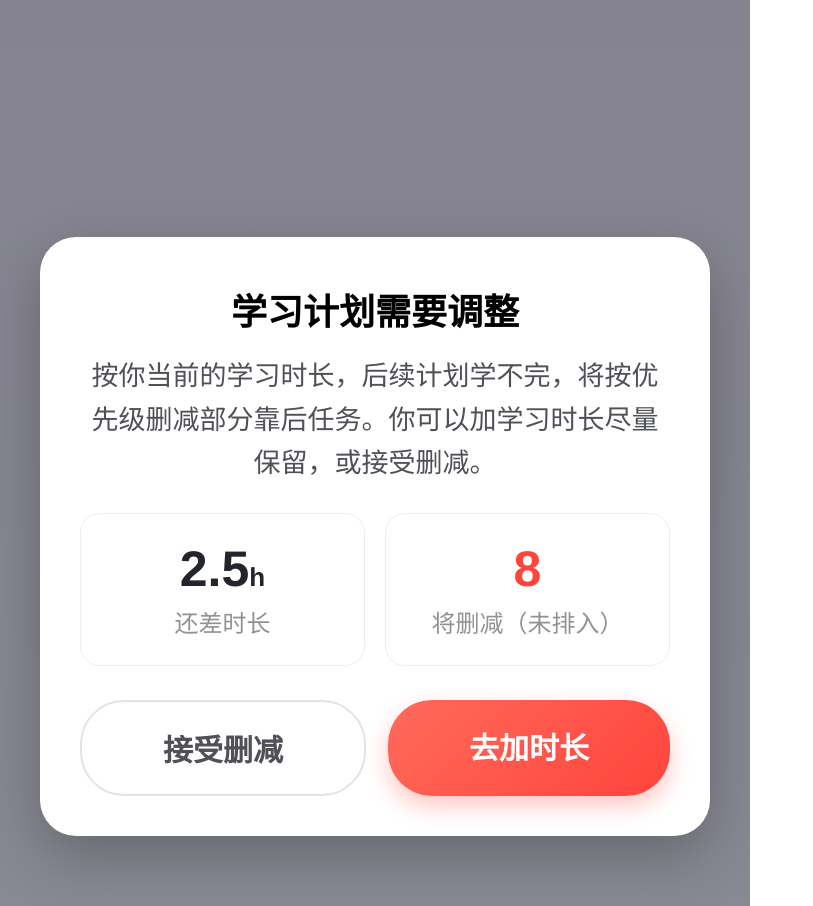
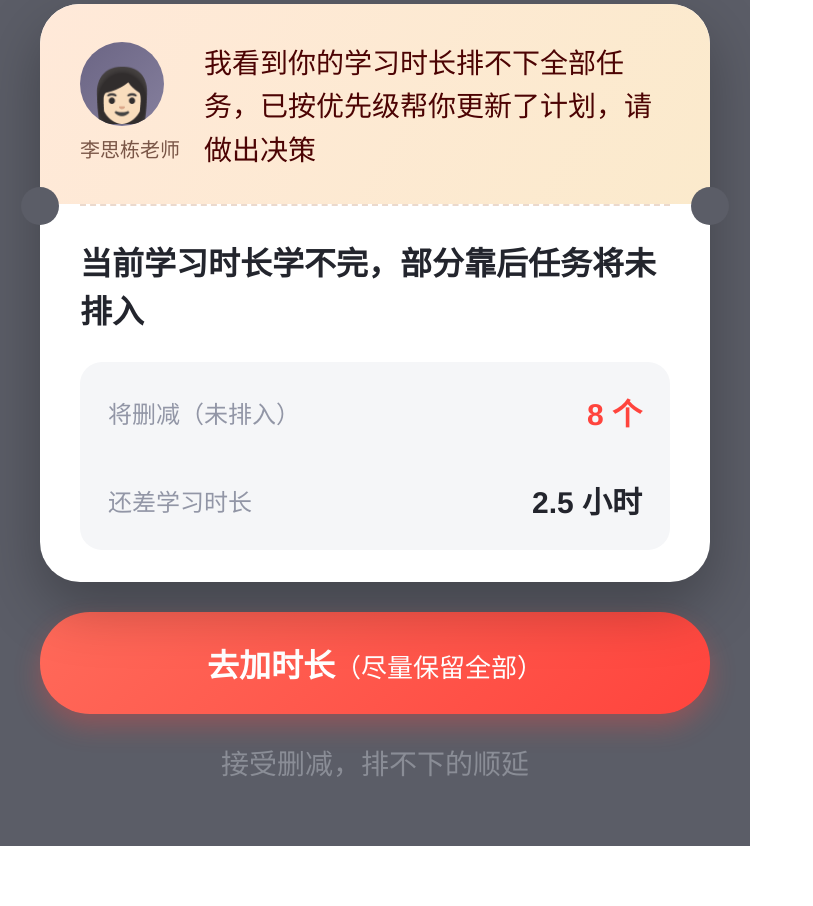
Before and after one commit to papago0506/my-site, a plain HTML site: page learning-plan-ui/dlg_capacity.html in a window 1280 px wide. Shown: the part 334-1240 px from the top of the page, without its empty margins (0-813 px from the left). After the commit the page ends 1180 px from the top, so only its background shows below. Drawn offline with Linux system fonts and the light colour scheme.

Commit message:
style: dlg_capacity.html figma redesign

```diff
--- a/learning-plan-ui/dlg_capacity.html
+++ b/learning-plan-ui/dlg_capacity.html
@@ -1,26 +1,40 @@
 <!DOCTYPE html><html lang="zh"><head><meta charset="utf-8"><style>
-:root{--coral:#FF443D;--coral-2:#FF6A5A;--coral-wash:#FFF1F0;--t1:#23252D;--t2:#4F5157;--t3:#919296;--div:#EEEEF1;}
 *{margin:0;padding:0;box-sizing:border-box;font-family:"PingFang SC","Helvetica Neue",Arial,sans-serif;-webkit-font-smoothing:antialiased;}
-.screen{width:750px;height:1240px;position:relative;background:linear-gradient(180deg,#EDE5F5,#F5F6FD);overflow:hidden;}
-.mask{position:absolute;inset:0;background:rgba(28,30,42,.5);}
-.dlg{position:absolute;left:40px;right:40px;bottom:70px;background:#fff;border-radius:36px;padding:46px 40px 40px;box-shadow:0 20px 60px rgba(0,0,0,.25);}
-.h{font-size:36px;font-weight:700;text-align:center;margin-bottom:20px;}
-.body{font-size:27px;color:var(--t2);line-height:1.6;text-align:center;margin-bottom:28px;}
-.stat{display:flex;gap:20px;margin-bottom:34px;}
-.stat .box{flex:1;border:1px solid #EEE;border-radius:20px;padding:26px 0;text-align:center;}
-.stat .num{font-size:50px;font-weight:800;} .stat .k{font-size:24px;color:var(--t3);margin-top:6px;}
-.acts{display:flex;gap:22px;}
-.b{flex:1;text-align:center;padding:24px 0;border-radius:44px;font-size:30px;font-weight:700;}
-.b-sec{border:2px solid #E2E3E9;color:var(--t2);}
-.b-pri{background:linear-gradient(135deg,var(--coral-2),var(--coral));color:#fff;box-shadow:0 10px 22px rgba(255,68,61,.3);}
+.screen{width:750px;height:1180px;position:relative;background:#5b5d67;overflow:hidden;}
+.sheet{position:absolute;left:40px;right:40px;bottom:64px;}
+.card{background:#fff;border-radius:40px;position:relative;box-shadow:0 24px 60px rgba(0,0,0,.28);}
+.header{background:linear-gradient(120deg,#FFE9D9,#FBEACC);border-radius:40px 40px 0 0;padding:38px 40px 32px;display:flex;gap:24px;align-items:flex-start;}
+.avatar{width:84px;height:84px;border-radius:50%;background:linear-gradient(135deg,#6B6584,#857F9D);flex-shrink:0;display:flex;align-items:flex-end;justify-content:center;font-size:52px;overflow:hidden;}
+.aw{flex-shrink:0;text-align:center;} .aname{font-size:20px;color:#7a5647;margin-top:8px;white-space:nowrap;}
+.msg{flex:1;font-size:28px;line-height:1.55;color:#4C0303;font-weight:500;}
+.msg .em{color:#FF443D;font-weight:700;}
+.divider{position:relative;border-top:2px dashed #EBD9CD;margin:0 40px;}
+.notch{position:absolute;top:-19px;width:38px;height:38px;border-radius:50%;background:#5b5d67;}
+.nl{left:-59px;} .nr{right:-59px;}
+.body{padding:34px 40px 32px;}
+.title{font-size:32px;font-weight:700;color:#23252D;line-height:1.5;margin-bottom:26px;}
+.statbox{background:#F5F6F8;border-radius:22px;padding:6px 28px;}
+.srow{display:flex;justify-content:space-between;align-items:center;padding:22px 0;}
+.srow .k{font-size:24px;color:#9296A6;font-weight:500;} .srow .v{font-size:30px;color:#23252D;font-weight:700;} .srow .v.coral{color:#FF443D;}
+.pri{margin-top:30px;background:linear-gradient(135deg,#FF6A5A,#FF443D);color:#fff;border-radius:50px;padding:28px 0;text-align:center;font-size:32px;font-weight:700;box-shadow:0 12px 26px rgba(255,68,61,.32);}
+.pri .sub{font-weight:400;font-size:26px;}
+.sectext{margin-top:28px;text-align:center;font-size:28px;color:#8A8D96;}
 </style></head><body>
-<div class="screen"><div class="mask"></div>
-<div class="dlg">
-<div class="h">学习计划需要调整</div>
-<div class="body">按你当前的学习时长，后续计划学不完，将按优先级删减部分靠后任务。你可以加学习时长尽量保留，或接受删减。</div>
-<div class="stat">
-  <div class="box"><div class="num" style="color:var(--t1)">2.5<span style="font-size:26px">h</span></div><div class="k">还差时长</div></div>
-  <div class="box"><div class="num" style="color:var(--coral)">8</div><div class="k">将删减（未排入）</div></div>
+<div class="screen"><div class="sheet">
+<div class="card">
+  <div class="header">
+    <div class="aw"><div class="avatar">👩🏻</div><div class="aname">李思栋老师</div></div>
+    <div class="msg">我看到你的学习时长排不下全部任务，已按优先级帮你更新了计划，请做出决策</div>
+  </div>
+  <div class="divider"><span class="notch nl"></span><span class="notch nr"></span></div>
+  <div class="body">
+    <div class="title">当前学习时长学不完，部分靠后任务将未排入</div>
+    <div class="statbox">
+      <div class="srow"><span class="k">将删减（未排入）</span><span class="v coral">8 个</span></div>
+      <div class="srow"><span class="k">还差学习时长</span><span class="v">2.5 小时</span></div>
+    </div>
+  </div>
 </div>
-<div class="acts"><span class="b b-sec">接受删减</span><span class="b b-pri">去加时长</span></div>
+<div class="pri">去加时长<span class="sub">（尽量保留全部）</span></div>
+<div class="sectext">接受删减，排不下的顺延</div>
 </div></div></body></html>
```
